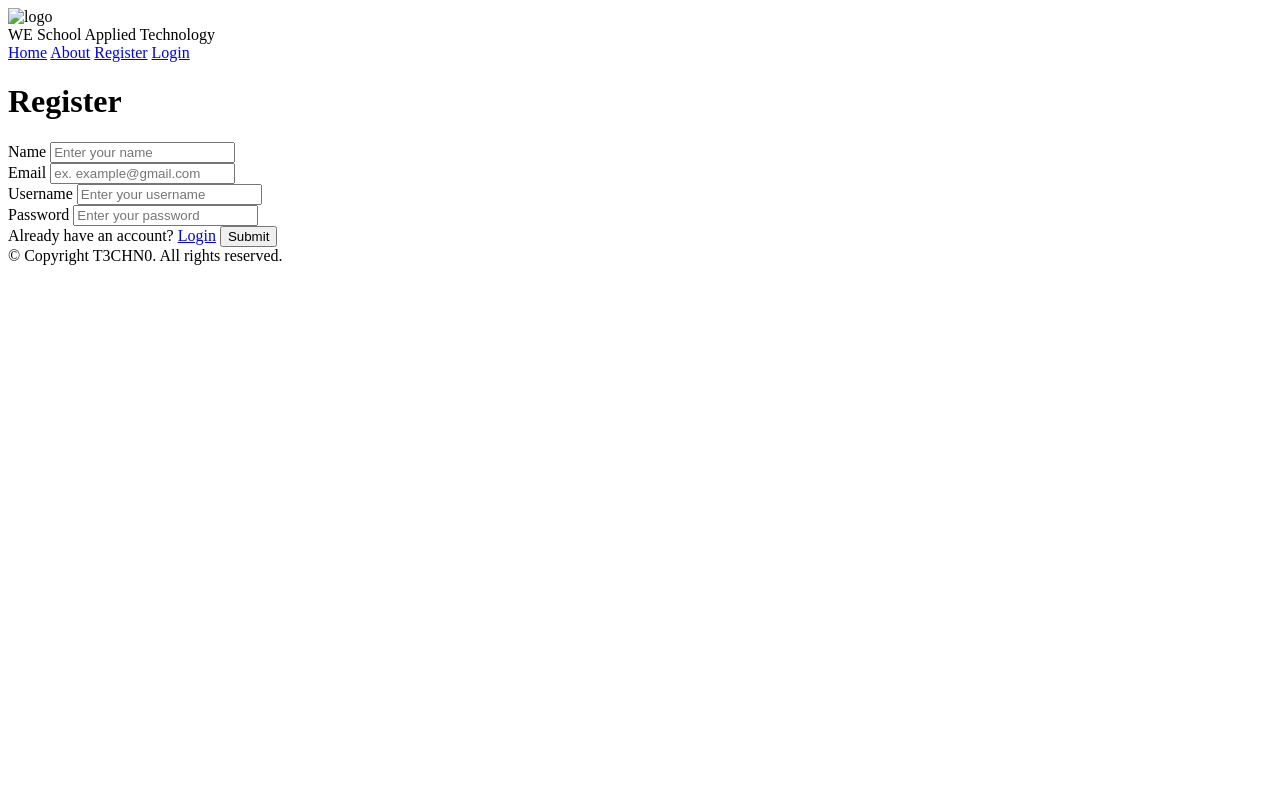
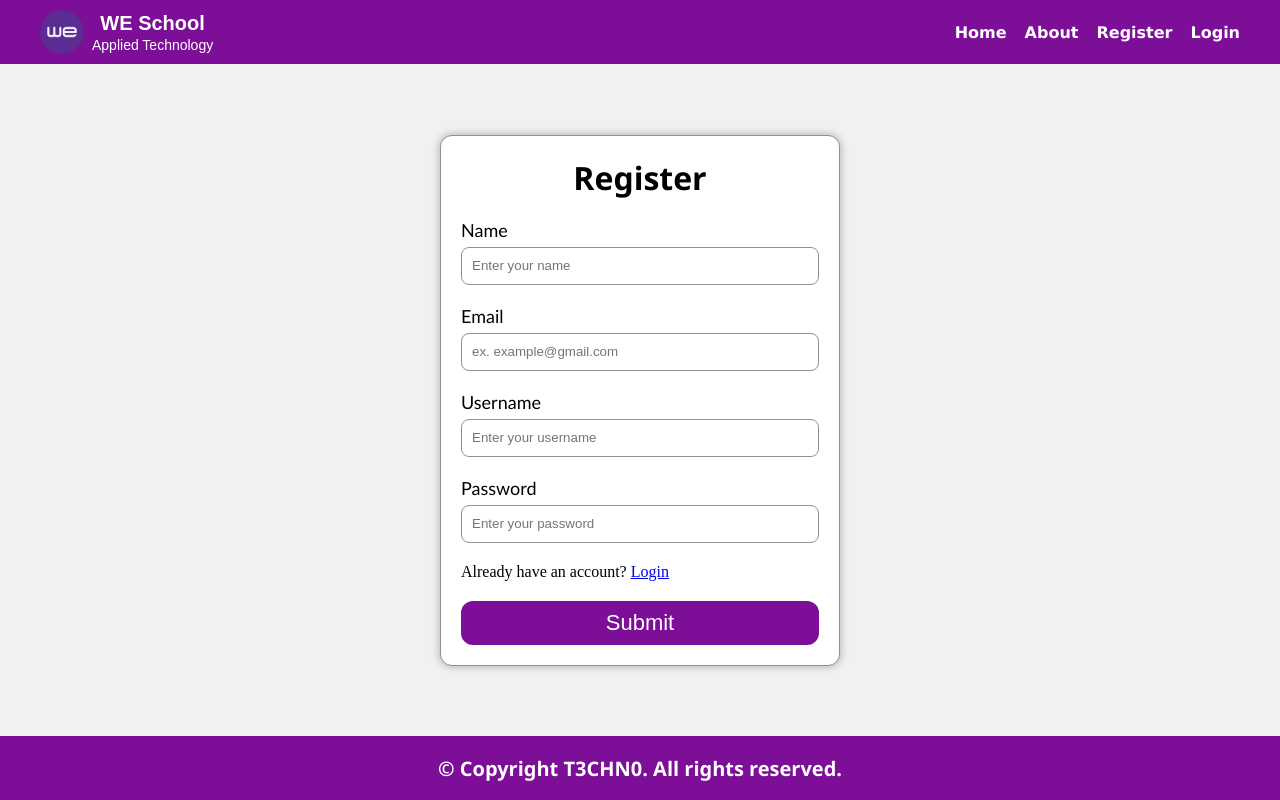
Before and after one commit to t3chn0-17/task2.we, a plain HTML site: page register.html in a window 1280 px wide. Drawn offline with Linux system fonts and the light colour scheme; the site is published under a folder, as on GitHub Pages, so addresses that start at the root find nothing.

Commit message:
edited paths

```diff
--- a/register.html
+++ b/register.html
@@ -4,14 +4,14 @@
   <meta charset="UTF-8">
   <meta name="viewport" content="width=device-width, initial-scale=1.0">
   <title>Register Account - WE</title>
-  <link rel="stylesheet" href="/main.css">
-  <link rel="stylesheet" href="/login.css">
+  <link rel="stylesheet" href="main.css">
+  <link rel="stylesheet" href="login.css">
 </head>
 <body>
   <header>
     <nav>
       <div class="logo-con">
-        <img src="/images/logo.png" alt="logo">
+        <img src="images/logo.png" alt="logo">
         <div>
           <span>WE School</span>
           <span>Applied Technology</span>
@@ -19,16 +19,16 @@
       </div>
 
       <div class="link-con">
-        <a href="/">Home</a>
-        <a href="/about.html">About</a>
-        <a href="/register.html">Register</a>
-        <a href="/login.html">Login</a>
+        <a href="index.html">Home</a>
+        <a href="about.html">About</a>
+        <a href="register.html">Register</a>
+        <a href="login.html">Login</a>
       </div>
     </nav>
   </header>
 
   <main>
-    <form action="/">
+    <form action="">
       <h1>Register</h1>
 
       <div class="inp-con">
@@ -51,7 +51,7 @@
         <input type="password" placeholder="Enter your password" required>
       </div>
 
-      <span>Already have an account? <a href="/login.html">Login</a></span>
+      <span>Already have an account? <a href="login.html">Login</a></span>
 
       <button class="sub-btn" type="submit">Submit</button>
     </form>
```
Also changed, not shown: about.html (+7 -7 lines), index.html (+7 -7 lines), login.html (+8 -8 lines).
